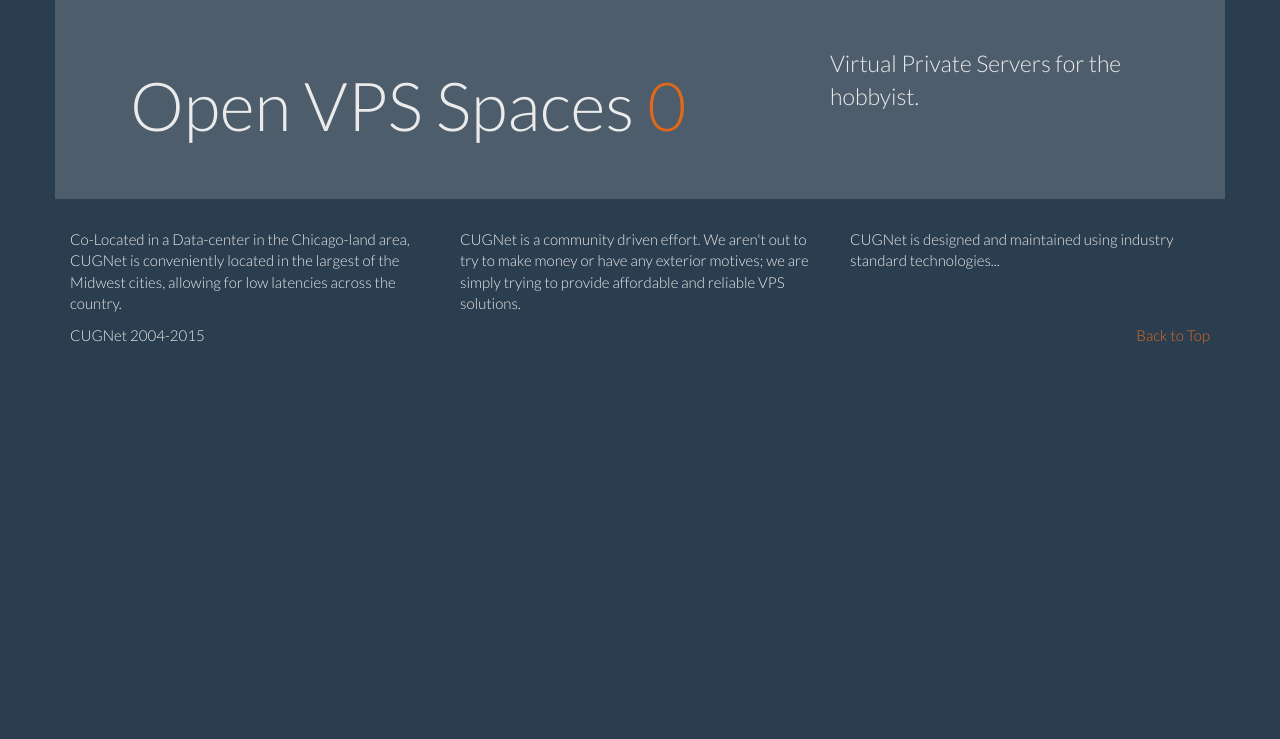
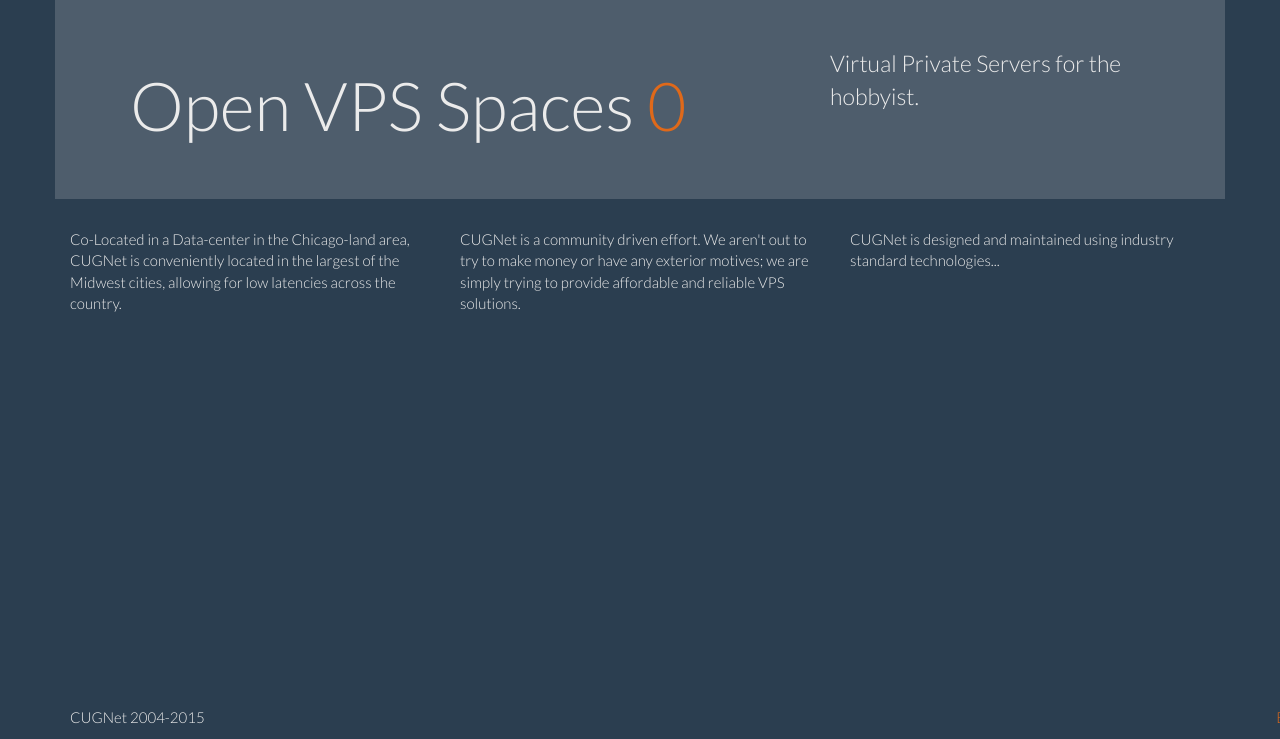
Before and after one commit to SteveMcGrath/ovzcugweb, a Flask app: page / in a window 1280 px wide. Shown: the part 61-800 px from the top of the page. Run offline with Flask 2, Linux system fonts and the light colour scheme; the visitor is signed in with stand-in values (Sample User, id 1); data comes from the database, SQL or seed files in the repository; data that the repository does not hold is empty; parts of the project's set-up code (start-up, migrations or seed data) failed here and were passed over; some libraries are stand-ins or nearby versions.

Commit message:
you know you want more CSS :-p

```diff
--- a/ovzweb/app/static/css/style.css
+++ b/ovzweb/app/static/css/style.css
@@ -1,3 +1,10 @@
 .jumbotron {min-height: 200px;}
 .top-buffer {margin-top:20px;}
 .progress {background-color: #2B3E50;}
+
+footer {
+	position: absolute;
+	bottom: 0;
+	height: 32px;
+	width: 100%;
+}
```
